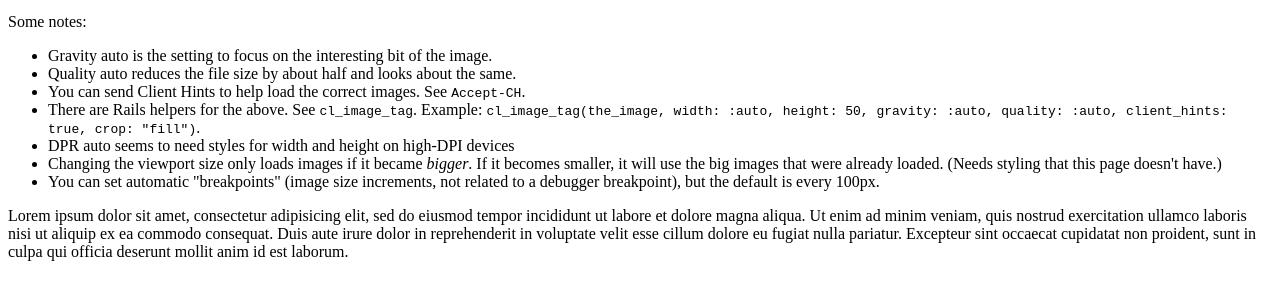
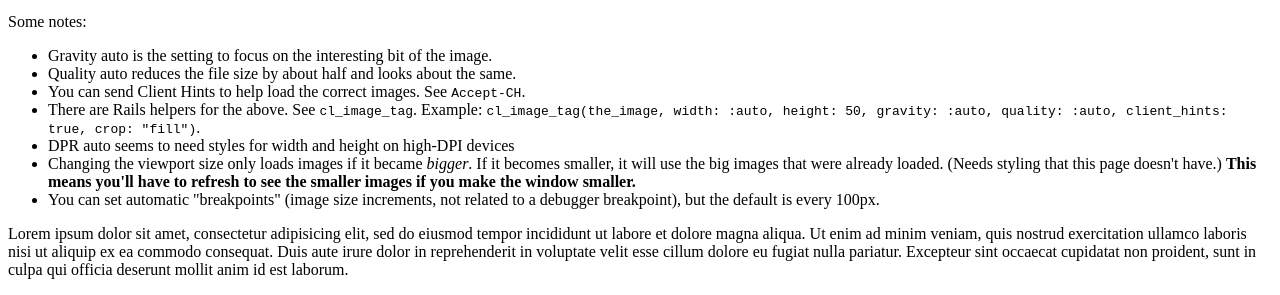
Before and after one commit to benjaminoakes/cloudinary_spike, a plain HTML site: page index.html in a window 1280 px wide. Shown: the part 1133-1428 px from the top of the page. Drawn offline with Linux system fonts and the light colour scheme.

Commit message:
Update index.html

```diff
--- a/index.html
+++ b/index.html
@@ -59,7 +59,7 @@
     <li>You can send Client Hints to help load the correct images.  See <code>Accept-CH</code>.</li>
     <li>There are Rails helpers for the above. See <code>cl_image_tag</code>.  Example: <code>cl_image_tag(the_image, width: :auto, height: 50, gravity: :auto, quality: :auto, client_hints: true, crop: "fill")</code>.</li>
     <li>DPR auto seems to need styles for width and height on high-DPI devices</li>
-    <li>Changing the viewport size only loads images if it became <em>bigger</em>.  If it becomes smaller, it will use the big images that were already loaded.  (Needs styling that this page doesn't have.)</li>
+    <li>Changing the viewport size only loads images if it became <em>bigger</em>.  If it becomes smaller, it will use the big images that were already loaded.  (Needs styling that this page doesn't have.)  <strong>This means you'll have to refresh to see the smaller images if you make the window smaller.</strong></li>
     <li>You can set automatic "breakpoints" (image size increments, not related to a debugger breakpoint), but the default is every 100px.</li>
   </ul>
 
```
